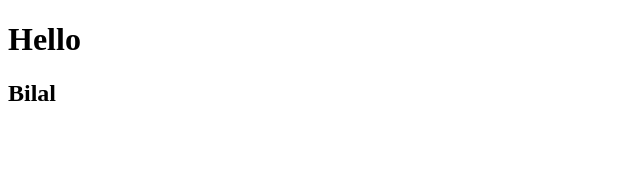
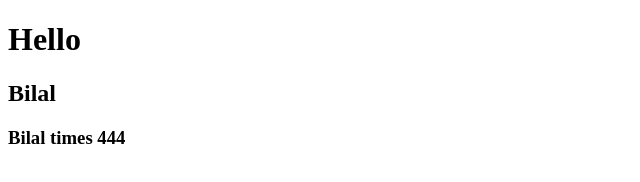
Before and after one commit to 91web/home-page-intern, a plain HTML site: page index.html in a window 1280 px wide. Shown: the whole page, without its empty margins (0-640 px from the left). Drawn offline with Linux system fonts and the light colour scheme.

Commit message:
i added bilal

```diff
--- a/index.html
+++ b/index.html
@@ -8,5 +8,6 @@
   <body>
     <h1>Hello</h1>
     <h2>Bilal</h2>
+    <h3>Bilal times 444</h3>
   </body>
 </html>
```
